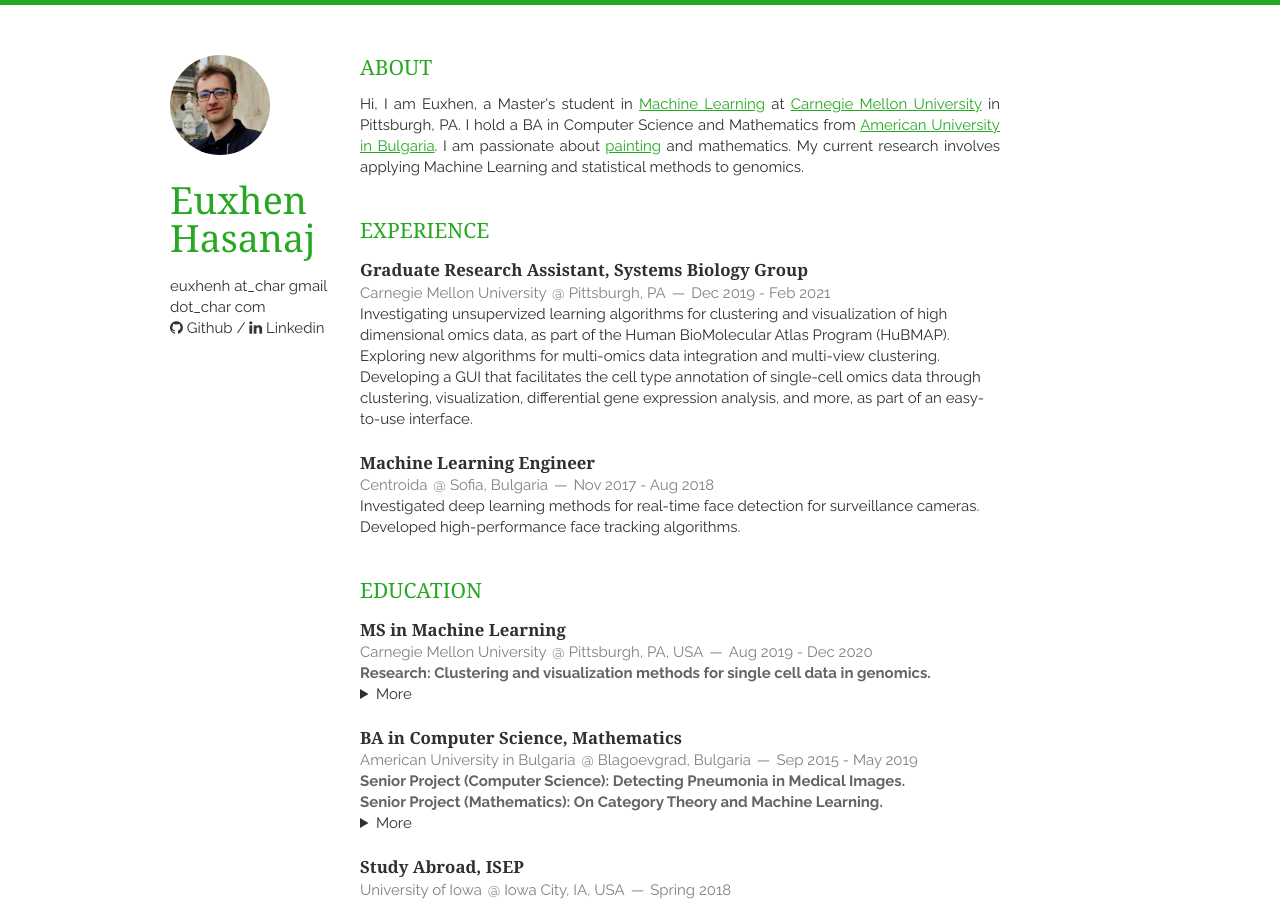
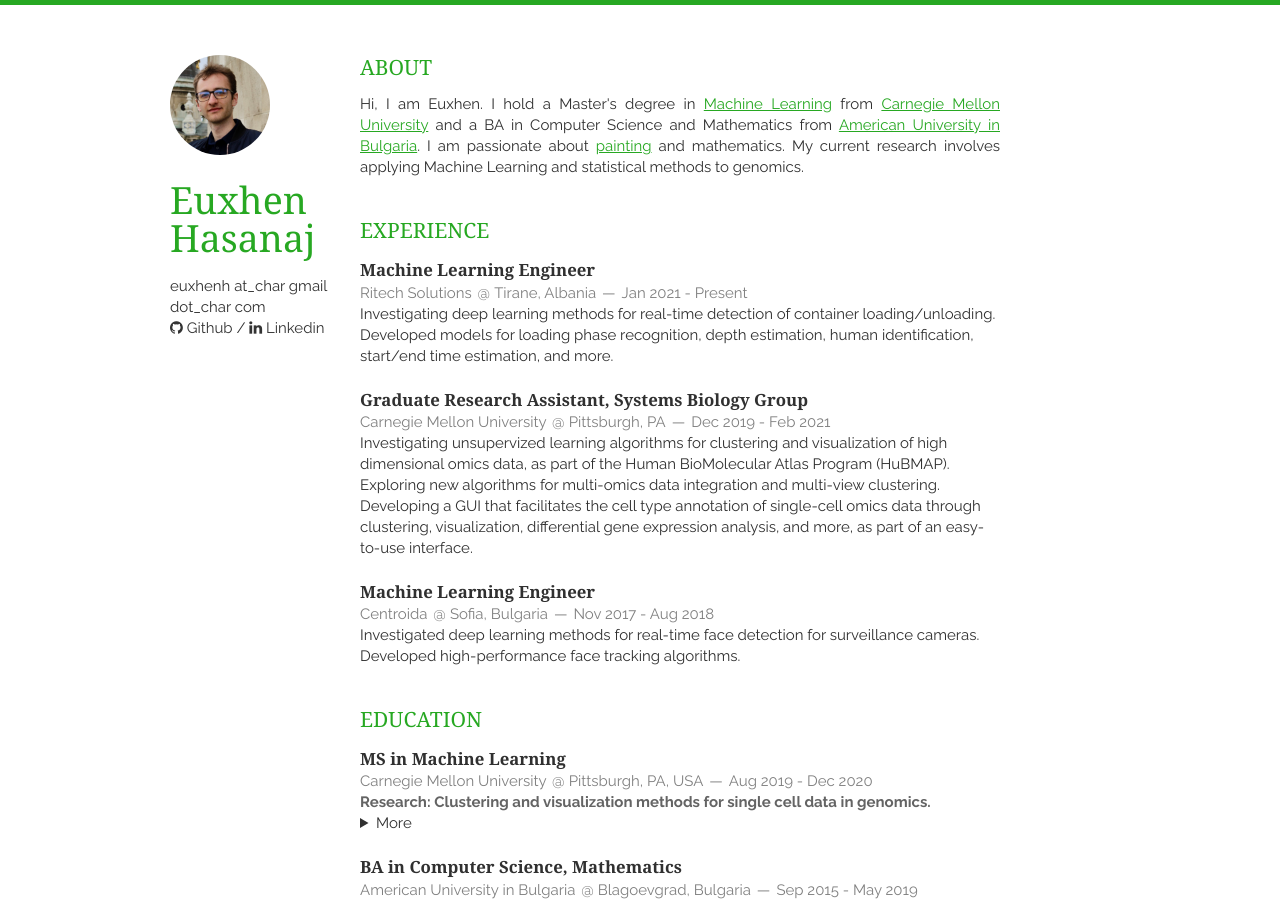
Before and after one commit to ferrocactus/ferrocactus.github.io, a Jekyll site: the page built from index.html, in a window 1280 px wide and 900 px high. Built offline with Jekyll 4.4.1, drawn with Linux system fonts in a browser that asks for light colours; nearby versions of some CDN libraries; the list of posts is cut into pages by our own code.

Commit message:
update to job

```diff
--- a/_includes/about.html
+++ b/_includes/about.html
@@ -2,7 +2,7 @@
     <h1>About</h1>
     <article>
         <p style="text-align:justify;">
-        Hi, I am Euxhen, a Master's student in <a href="https://www.ml.cmu.edu/" class="mylink">Machine Learning</a> at <a href="https://www.cmu.edu/" class="mylink">Carnegie Mellon University</a> in Pittsburgh, PA. I hold a BA in Computer Science and Mathematics from <a href="https://www.aubg.edu/" class="mylink">American University in Bulgaria</a>. I am passionate about <a href="paintings.html" class="mylink">painting</a> and mathematics. My current research involves applying Machine Learning and statistical methods to genomics.
+        Hi, I am Euxhen. I hold a Master's degree in <a href="https://www.ml.cmu.edu/" class="mylink">Machine Learning</a> from <a href="https://www.cmu.edu/" class="mylink">Carnegie Mellon University</a> and a BA in Computer Science and Mathematics from <a href="https://www.aubg.edu/" class="mylink">American University in Bulgaria</a>. I am passionate about <a href="paintings.html" class="mylink">painting</a> and mathematics. My current research involves applying Machine Learning and statistical methods to genomics.
         </p>
     </article>
 </section>
--- a/_includes/employment.html
+++ b/_includes/employment.html
@@ -1,5 +1,14 @@
 <section class="eleven columns">
     <h1>Experience</h1>
+    <article>
+        <header>
+            <h1>Machine Learning Engineer</h1>
+            <span>Ritech Solutions</span>
+            <span><address>Tirane, Albania</address><time>Jan 2021 - Present</time></span>
+        </header>
+        <p>Investigating deep learning methods for real-time detection of container loading/unloading.
+        </br>Developed models for loading phase recognition, depth estimation, human identification, start/end time estimation, and more.</p>
+    </article>
     <article>
         <header>
             <h1>Graduate Research Assistant, Systems Biology Group</h1>
```
